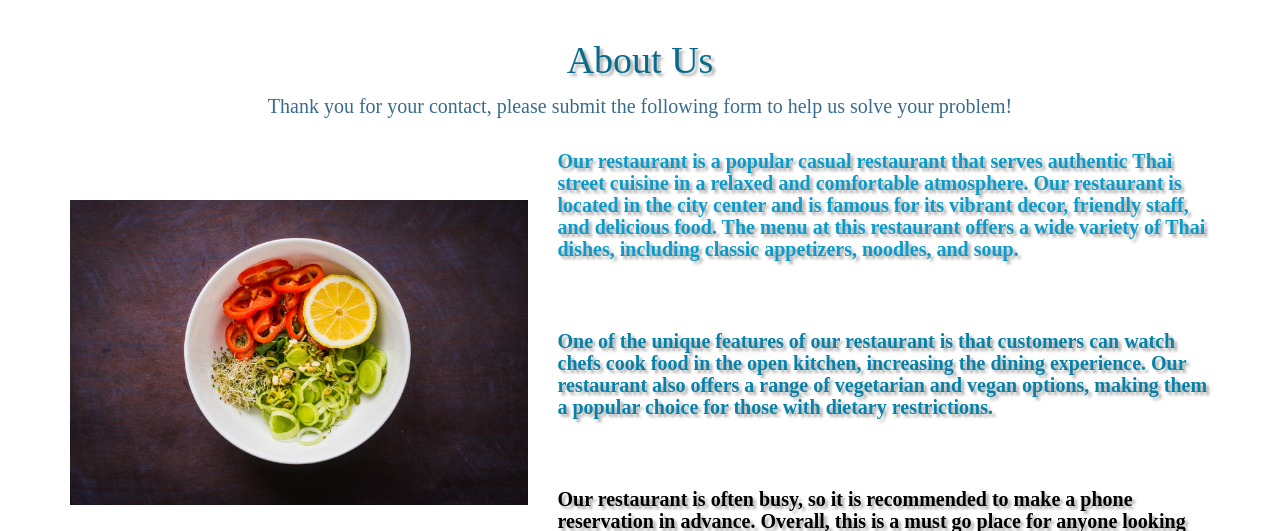
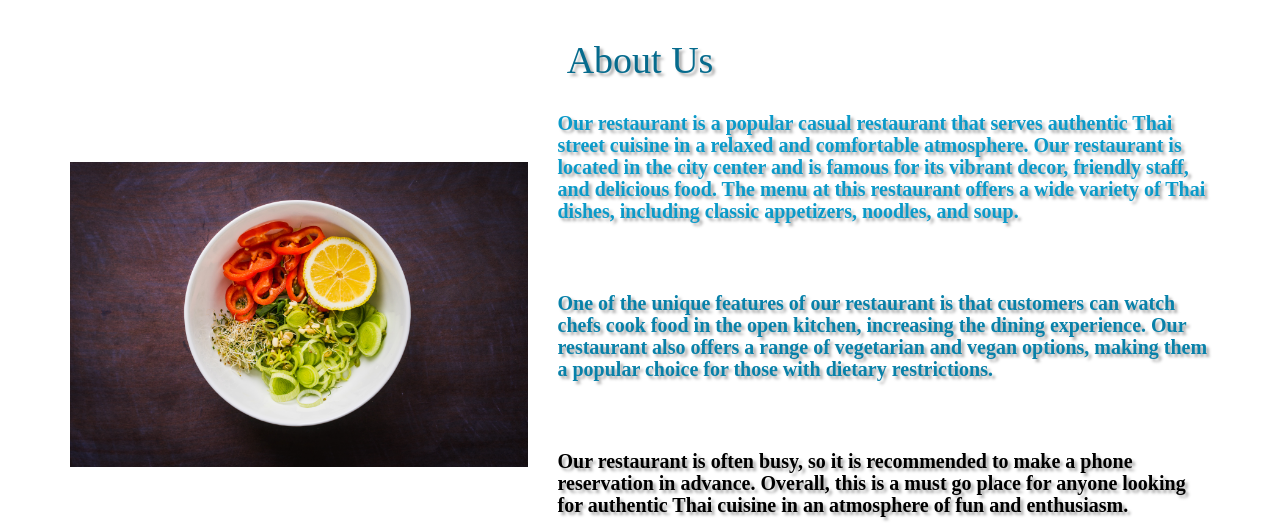
Before and after one commit to Justin-CC/InterTech, a Django app: page /aboutus/ in a window 1280 px wide. Shown: the part 52-583 px from the top of the page. Run offline with Django 3.2, Linux system fonts and the light colour scheme; some libraries are stand-ins or nearby versions.

Commit message:
final version -1.0

```diff
--- a/templates/aboutus.html
+++ b/templates/aboutus.html
@@ -90,9 +90,7 @@
                         <h2 style="text-align: center; color: rgb(6, 107, 141); font-family: Tempus Sans ITC; font-size: 38px; text-shadow: 3px 3px 3px darkgray">
                             <span>About</span> Us
                         </h2>
-                        <p style="text-align: center; color: rgb(56, 107, 141); font-size: 20px; font-family: MV Boli;">
-                            Thank you for your contact, please submit the following form to help us solve your
-                            problem!</p>
+
                     </div>
 
                     <div class="col-lg-5">
```
